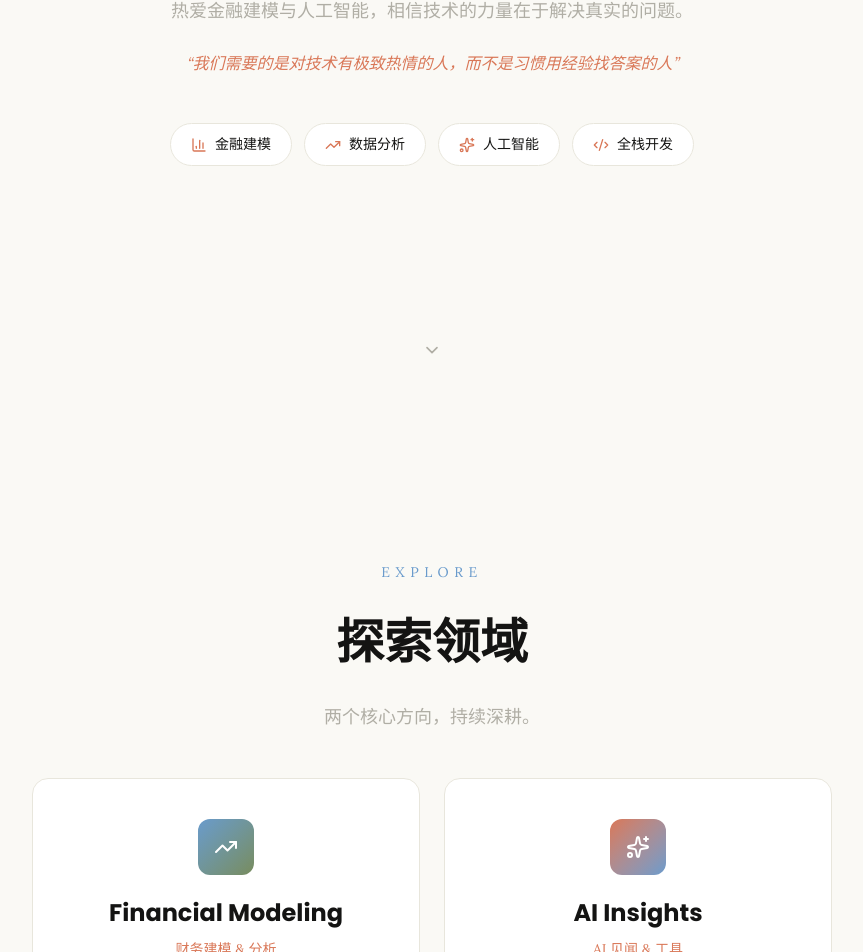
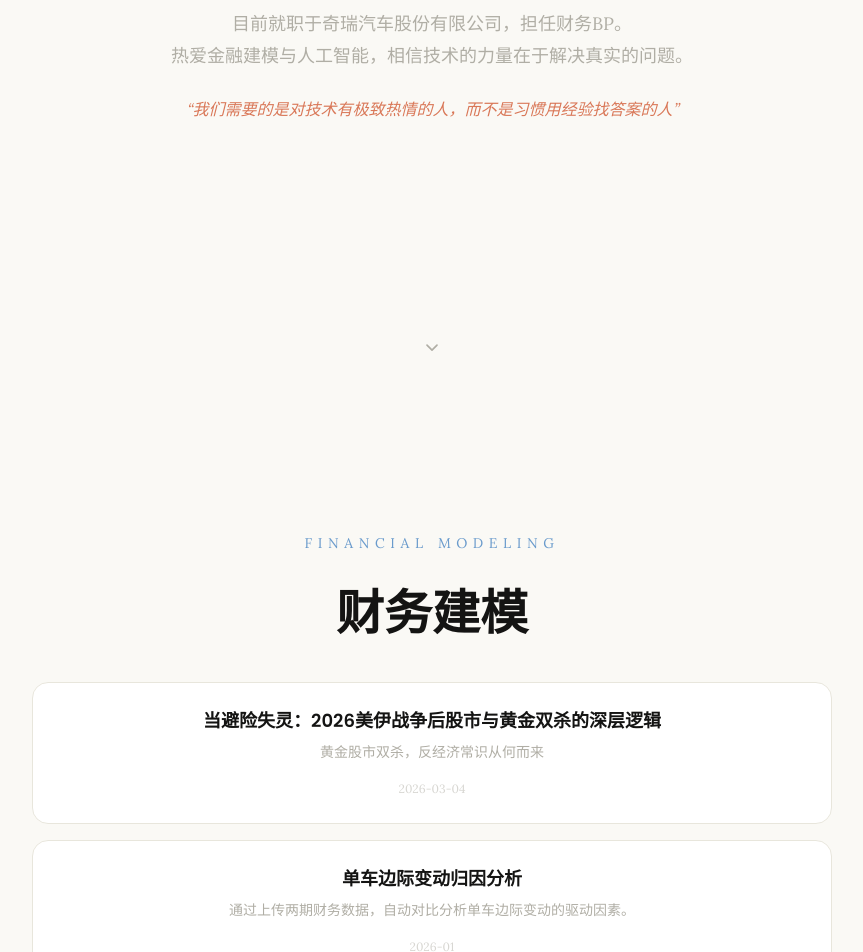
Before and after one commit to yinpengtao2002-ai/yinpengtao2002-ai.github.io, a Next.js app: page / in a window 1280 px wide. Shown: the part 1203-2155 px from the top of the page, without its empty margins (208-1071 px from the left). Built offline with nearby package versions, Linux system fonts and the light colour scheme.

Commit message:
refactor: merge About and Explore into one concise section
Remove skill pills and Explore cards (redundant with article previews).
Hero scrolls directly to brief intro, then to article lists.

https://claude.ai/code/session_018SuUCHNKuQACREyvQ6WBRD

```diff
--- a/src/app/page.tsx
+++ b/src/app/page.tsx
@@ -3,7 +3,6 @@
 import { motion } from "framer-motion";
 import { Hero } from "@/components/layout";
 import { siteConfig } from "@/lib/config/site";
-import { sections } from "@/lib/data/sections";
 import { aiContent, financeContent } from "@/lib/data/generated/content";
 import Link from "next/link";
 import {
@@ -11,14 +10,8 @@ import {
   Github,
   Mail,
   Phone,
-  TrendingUp,
-  Sparkles,
-  Code2,
-  BarChart3,
   ChevronDown,
 } from "lucide-react";
-
-const skillIcons = [BarChart3, TrendingUp, Sparkles, Code2];
 
 /* Scroll-down arrow that links to the next section */
 function ScrollArrow({ targetId }: { targetId: string }) {
@@ -84,7 +77,7 @@ export default function Home() {
       <Hero name={siteConfig.name} subtitle={siteConfig.subtitle} />
 
       {/* ===== ABOUT ===== */}
-      <FullScreenSection id="about" nextId="explore">
+      <FullScreenSection id="about" nextId="finance-articles">
         <motion.div
           initial={{ opacity: 0, y: 40 }}
           whileInView={{ opacity: 1, y: 0 }}
@@ -129,155 +122,7 @@ export default function Home() {
           <p style={{ fontSize: "1rem", fontStyle: "italic", color: "var(--accent)" }}>
             &ldquo;{siteConfig.description}&rdquo;
           </p>
-
-          {/* Skill pills */}
-          <div
-            style={{
-              display: "flex",
-              flexWrap: "wrap",
-              justifyContent: "center",
-              gap: "0.75rem",
-              marginTop: "3rem",
-            }}
-          >
-            {[
-              { label: "金融建模", en: "Financial Modeling" },
-              { label: "数据分析", en: "Data Analysis" },
-              { label: "人工智能", en: "AI & ML" },
-              { label: "全栈开发", en: "Full Stack" },
-            ].map((skill, i) => {
-              const Icon = skillIcons[i];
-              return (
-                <motion.div
-                  key={skill.label}
-                  whileHover={{ y: -3 }}
-                  style={{
-                    display: "flex",
-                    alignItems: "center",
-                    gap: "0.5rem",
-                    padding: "0.625rem 1.25rem",
-                    borderRadius: "9999px",
-                    border: "1px solid var(--border)",
-                    background: "var(--card)",
-                  }}
-                >
-                  <Icon style={{ width: 16, height: 16, color: "var(--accent)" }} />
-                  <span style={{ fontSize: "0.875rem", fontWeight: 500, color: "var(--foreground)" }}>
-                    {skill.label}
-                  </span>
-                </motion.div>
-              );
-            })}
-          </div>
         </motion.div>
-      </FullScreenSection>
-
-      {/* ===== EXPLORE SECTIONS ===== */}
-      <FullScreenSection id="explore" nextId="finance-articles">
-        <motion.div
-          initial={{ opacity: 0, y: 40 }}
-          whileInView={{ opacity: 1, y: 0 }}
-          viewport={{ once: true, margin: "-80px" }}
-          transition={{ duration: 0.8 }}
-          style={{ marginBottom: "3rem" }}
-        >
-          <p
-            style={{
-              fontSize: "0.875rem",
-              textTransform: "uppercase",
-              letterSpacing: "0.4em",
-              color: "var(--accent-secondary)",
-              marginBottom: "1.5rem",
-            }}
-          >
-            Explore
-          </p>
-          <h2
-            style={{
-              fontSize: "clamp(2rem, 5vw, 3rem)",
-              fontWeight: 700,
-              color: "var(--foreground)",
-              marginBottom: "1.5rem",
-            }}
-          >
-            探索领域
-          </h2>
-          <p style={{ fontSize: "1.125rem", color: "var(--muted)" }}>
-            两个核心方向，持续深耕。
-          </p>
-        </motion.div>
-
-        <div
-          style={{
-            display: "grid",
-            gridTemplateColumns: "repeat(auto-fit, minmax(280px, 1fr))",
-            gap: "1.5rem",
-            width: "100%",
-          }}
-        >
-          {sections.map((section, index) => {
-            const Icon = section.icon;
-            return (
-              <motion.div
-                key={section.id}
-                initial={{ opacity: 0, y: 30 }}
-                whileInView={{ opacity: 1, y: 0 }}
-                viewport={{ once: true }}
-                transition={{ duration: 0.6, delay: index * 0.15 }}
-              >
-                <Link href={section.href} style={{ textDecoration: "none" }}>
-                  <motion.div
-                    whileHover={{ y: -4 }}
-                    style={{
-                      padding: "2.5rem 2rem",
-                      borderRadius: "1rem",
-                      border: "1px solid var(--border)",
-                      background: "var(--card)",
-                      textAlign: "center",
-                      transition: "all 0.3s ease",
-                      cursor: "pointer",
-                      height: "100%",
-                    }}
-                  >
-                    <div
-                      className={section.iconBg}
-                      style={{
-                        display: "inline-flex",
-                        padding: "1rem",
-                        borderRadius: "0.75rem",
-                        marginBottom: "1.25rem",
-                      }}
-                    >
-                      <Icon style={{ width: 24, height: 24, color: "white" }} />
-                    </div>
-                    <h3
-                      style={{
-                        fontSize: "1.5rem",
-                        fontWeight: 700,
-                        color: "var(--foreground)",
-                        marginBottom: "0.5rem",
-                      }}
-                    >
-                      {section.title}
-                    </h3>
-                    <p
-                      style={{
-                        fontSize: "0.875rem",
-                        color: "var(--accent)",
-                        marginBottom: "0.5rem",
-                      }}
-                    >
-                      {section.subtitle}
-                    </p>
-                    <p style={{ fontSize: "0.875rem", color: "var(--muted)", lineHeight: 1.6 }}>
-                      {section.description}
-                    </p>
-                  </motion.div>
-                </Link>
-              </motion.div>
-            );
-          })}
-        </div>
       </FullScreenSection>
 
       {/* ===== FINANCE ARTICLES PREVIEW ===== */}
```
